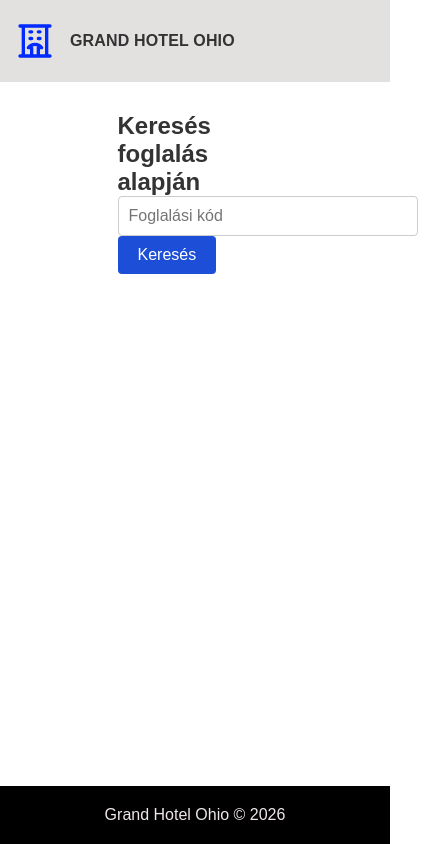
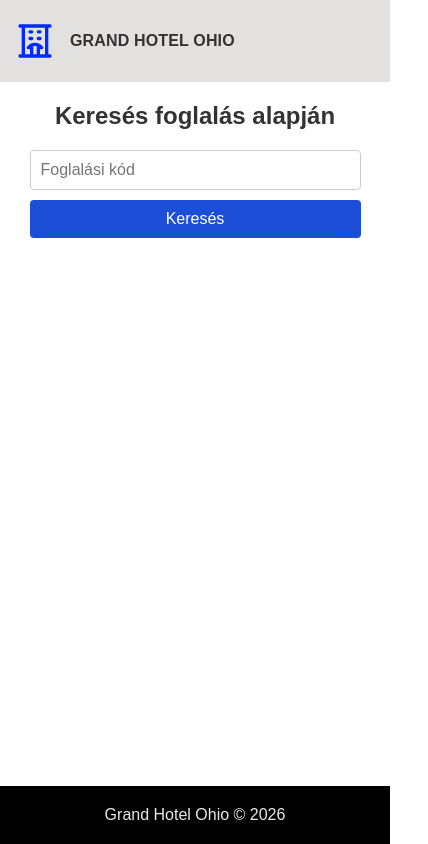
Before and after one commit to SimonBoldi12/GrandHotelOhio-FE, a React (Vite) app: page /find-booking in a window 390 px wide. Shown: the whole page, 428 px wide, since content can reach past the window. Built offline with nearby package versions, Linux system fonts and the light colour scheme; some icons are missing.

Commit message:
Findbooking responsive

```diff
--- a/src/components/booking_rooms/find-bookings/FindBookingPage.module.css
+++ b/src/components/booking_rooms/find-bookings/FindBookingPage.module.css
@@ -3,8 +3,12 @@
     margin: 10px auto 60px auto;
     padding: 20px;
     color: #333;
+    text-align: center;
 }
 
+.findBookingContainer h2{
+    margin-bottom: 20px;
+}
 
 .searchContainer input[type="text"] {
     padding: 10px;
@@ -15,7 +19,7 @@
     width: 300px;
 }
 
-button {
+.searchContainer button {
     padding: 10px 20px;
     font-size: 16px;
     background-color: #1d4ed8;
@@ -25,7 +29,7 @@ button {
     cursor: pointer;
 }
 
-button:hover {
+.searchContainer button:hover {
     background-color: #1e40af;
 }
 
@@ -34,6 +38,7 @@ button:hover {
     border: 1px solid #ccc;
     border-radius: 4px;
     padding: 10px;
+    text-align: left;
 }
 
 .bookingDetailsContainer img{
@@ -43,6 +48,22 @@ button:hover {
     margin-bottom: 10px;
 }
 
-p {
+.bookingDetailsContainer p {
     margin: 10px 0;
 }
+
+@media (max-width: 768px) {
+    .findBookingContainer {
+        max-width: 90%;
+        padding: 10px;
+    }
+
+    .searchContainer input[type="text"] {
+        width: 100%;
+        margin-bottom: 10px;
+    }
+
+    .searchContainer button {
+        width: 100%;
+    }
+}
```
